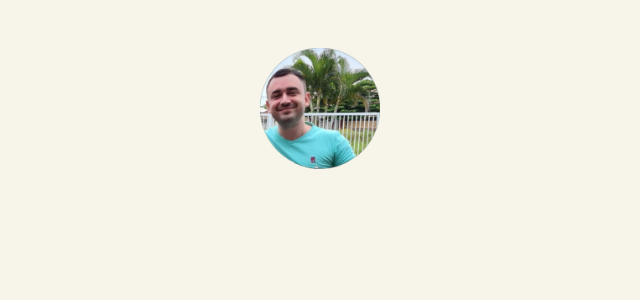
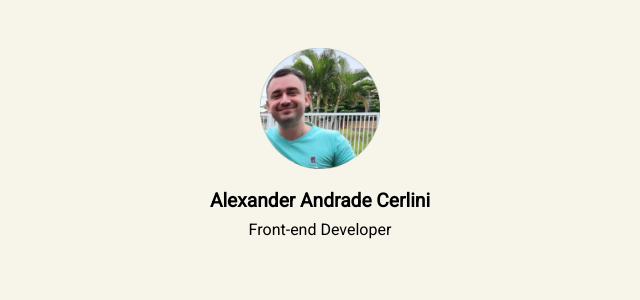
Before and after one commit to alex-cerlini/personal-shortcuts-portfolio, a React (Vite) app: page / in a window 1280 px wide. Shown: the top 300 px of the page, without its empty margins (320-960 px from the left). Built offline with nearby package versions, Linux system fonts and the light colour scheme.

Commit message:
feat: create header component

```diff
--- /dev/null
+++ b/src/components/Header/Header.tsx
@@ -0,0 +1,19 @@
+import React from "react";
+
+import { Container, Title, SubTitle } from "./styles";
+
+interface Props {
+  title: string;
+  subtitle: string;
+}
+
+const Header = ({ title, subtitle }: Props) => {
+  return (
+    <Container>
+      <Title>{title}</Title>
+      <SubTitle>{subtitle}</SubTitle>
+    </Container>
+  );
+};
+
+export default Header;
--- /dev/null
+++ b/src/components/Header/index.ts
@@ -0,0 +1,3 @@
+import Header from "./Header";
+
+export default Header;
--- /dev/null
+++ b/src/components/Header/styles.ts
@@ -0,0 +1,17 @@
+import styled from "styled-components";
+
+export const Container = styled.div`
+  display: flex;
+  flex-direction: column;
+  align-items: center;
+`;
+
+export const Title = styled.span`
+  margin-top: 1rem;
+  font-size: 1.2rem;
+  font-weight: bold;
+`;
+
+export const SubTitle = styled.span`
+  margin-top: 0.5rem;
+`;
--- a/src/pages/Home/Home.tsx
+++ b/src/pages/Home/Home.tsx
@@ -2,11 +2,16 @@ import ProfilePicture from "../../components/ProfilePicture";
 import React from "react";
 
 import { Container } from "./styles";
+import Header from "../../components/Header";
 
 const Home: React.FC = () => {
   return (
     <Container>
       <ProfilePicture />
+      <Header
+        title="Alexander Andrade Cerlini"
+        subtitle="Front-end Developer"
+      />
     </Container>
   );
 };
--- a/src/pages/Home/styles.ts
+++ b/src/pages/Home/styles.ts
@@ -5,5 +5,7 @@ export const Container = styled.div`
   width: 100vw;
   background-color: ${(props) => props.theme.colors.background};
   display: flex;
-  justify-content: center;
+  justify-content: flex-start;
+  align-items: center;
+  flex-direction: column;
 `;
```
